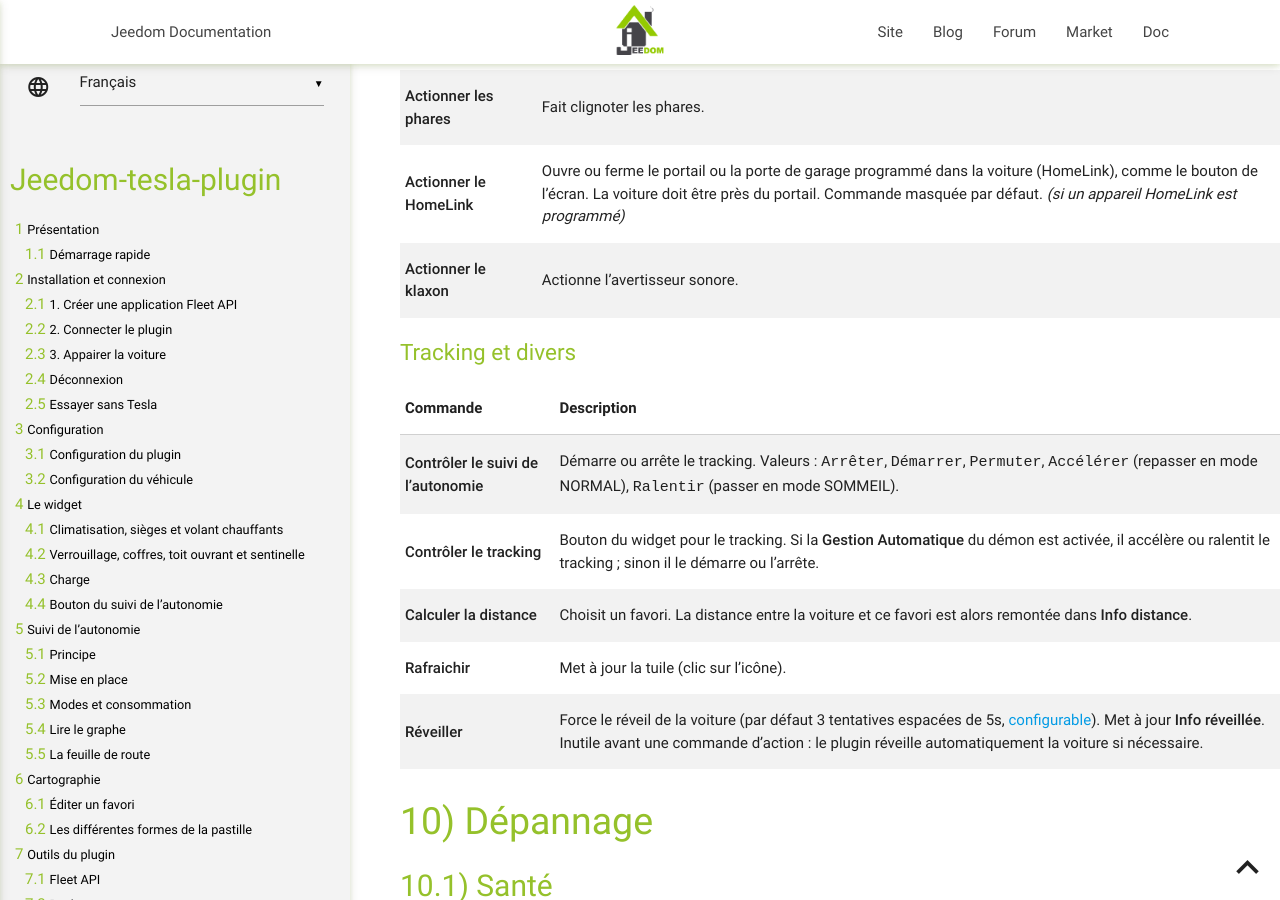
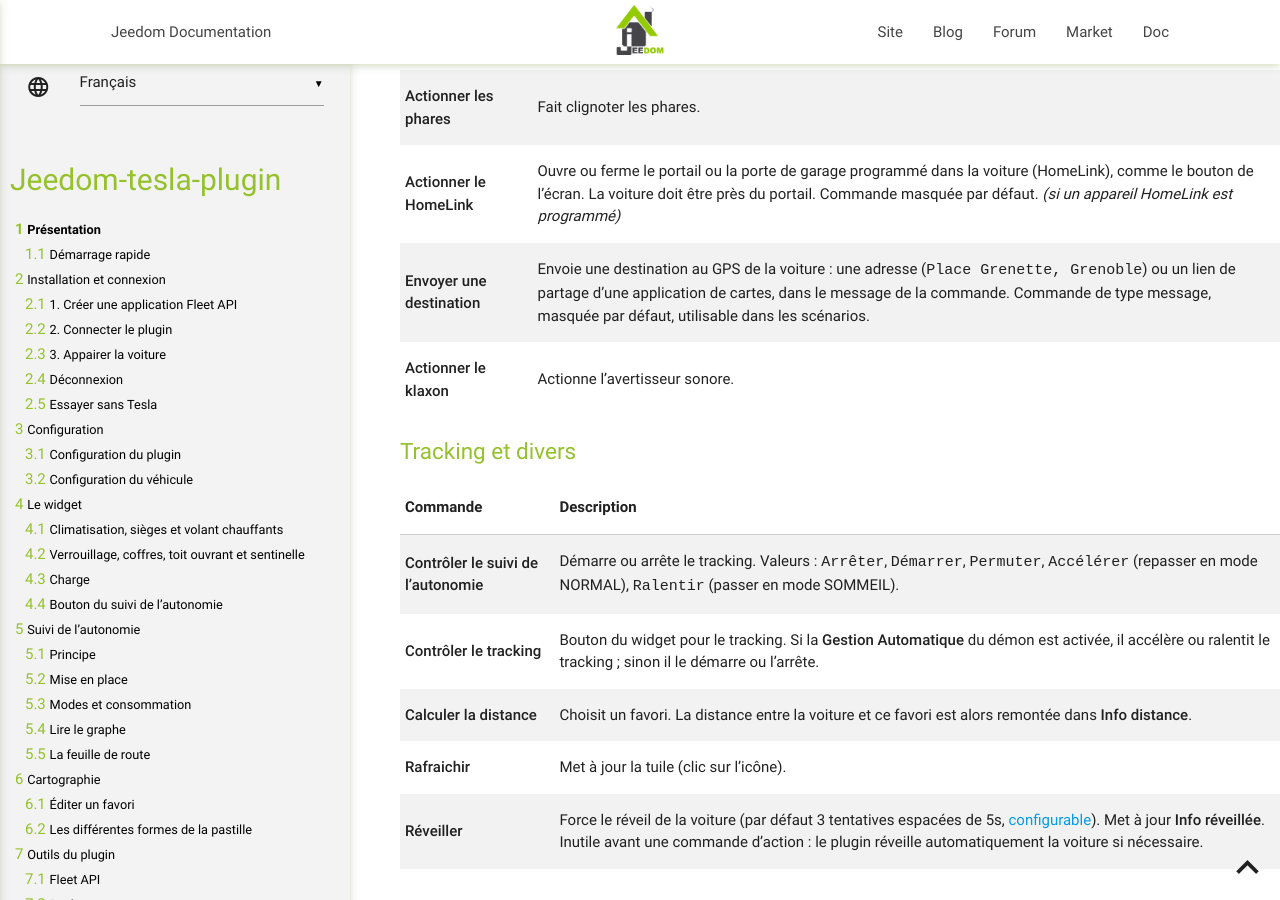
Before and after one commit to vercorsio/jeedom-tesla-plugin, a Jekyll site: the page built from fr_FR/index.md, in a window 1280 px wide and 900 px high, scrolled down 43604 px. Built offline with Jekyll 4.4.1, drawn with Linux system fonts in a browser that asks for light colours; our own code applies the rules of GitHub Pages for plain Markdown files.

Commit message:
docs: send a destination command

```diff
--- a/fr_FR/index.md
+++ b/fr_FR/index.md
@@ -708,6 +708,7 @@ Les commandes marquées _(si équipé)_ ne sont créées que pour les véhicules
 | **Contrôler le mode sentinelle** | Démarre ou arrête le mode sentinelle. _(si équipé)_ |
 | **Actionner les phares** | Fait clignoter les phares. |
 | **Actionner le HomeLink** | Ouvre ou ferme le portail ou la porte de garage programmé dans la voiture (HomeLink), comme le bouton de l'écran. La voiture doit être près du portail. Commande masquée par défaut. _(si un appareil HomeLink est programmé)_ |
+| **Envoyer une destination** | Envoie une destination au GPS de la voiture : une adresse (`Place Grenette, Grenoble`) ou un lien de partage d'une application de cartes, dans le message de la commande. Commande de type message, masquée par défaut, utilisable dans les scénarios. |
 | **Actionner le klaxon** | Actionne l'avertisseur sonore. |
 
 ### Tracking et divers
```
Also changed, not shown: fr_FR/changelog.md (+1 -0 lines).
